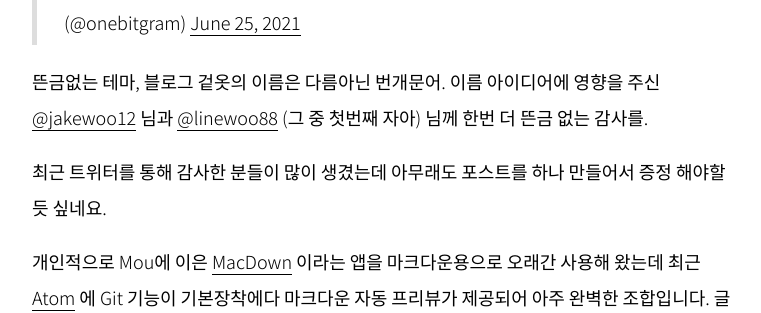
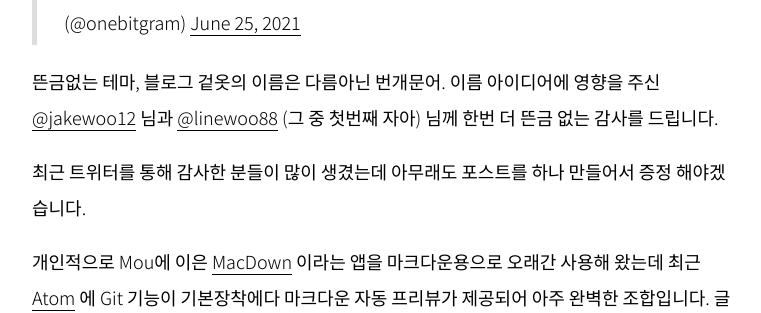
Before and after one commit to onebitco/onebitco.github.io, a Jekyll site: the page built from _posts/2021-06-22-what.markdown, in a window 1280 px wide. Shown: the part 1027-1340 px from the top of the page, without its empty margins (258-1019 px from the left). Built offline with Jekyll 4.4.1, drawn with Linux system fonts in a browser that asks for light colours; comment, search, counter and statistics services are not loaded.

Commit message:
context change

```diff
--- a/_posts/2021-06-22-what.markdown
+++ b/_posts/2021-06-22-what.markdown
@@ -15,8 +15,8 @@ Tools used: Github Page<br>
 <blockquote class="twitter-tweet" data-conversation="none" data-dnt="true" style="width:300px;"><p lang="ko" dir="ltr">😂 😂 😂<br>Lightning Octopus 새 프로젝 이름이군요 두바이 어느 바닷가 파워플렌트</p>&mdash; OneBit 원빝 🟩⚡️ (@onebitgram) <a href="https://twitter.com/onebitgram/status/1408450647196848128?ref_src=twsrc%5Etfw">June 25, 2021</a></blockquote></div>
 
 뜬금없는 테마, 블로그 겉옷의 이름은 다름아닌 번개문어.
-이름 아이디어에 영향을 주신 [@jakewoo12](https://twitter.com/jakewoo12) 님과 [@linewoo88](https://twitter.com/linewoo88) (그 중 첫번째 자아) 님께 한번 더 뜬금 없는 감사를.
+이름 아이디어에 영향을 주신 [@jakewoo12](https://twitter.com/jakewoo12) 님과 [@linewoo88](https://twitter.com/linewoo88) (그 중 첫번째 자아) 님께 한번 더 뜬금 없는 감사를 드립니다.
 
-최근 트위터를 통해 감사한 분들이 많이 생겼는데 아무래도 포스트를 하나 만들어서 증정 해야할듯 싶네요.
+최근 트위터를 통해 감사한 분들이 많이 생겼는데 아무래도 포스트를 하나 만들어서 증정 해야겠습니다.
 
 개인적으로 Mou에 이은 [MacDown](https://macdown.uranusjr.com/) 이라는 앱을 마크다운용으로 오래간 사용해 왔는데 최근 [Atom](https://atom.io/) 에 Git 기능이 기본장착에다 마크다운 자동 프리뷰가 제공되어 아주 완벽한 조합입니다.  글 발행이나 수정때 마다 iTerm 을 켜서 <code>git push</code> 생각하면 귀찮아지건만 Atom 이후론 글 발행의 설래임만이 느껴지는군요.
```
